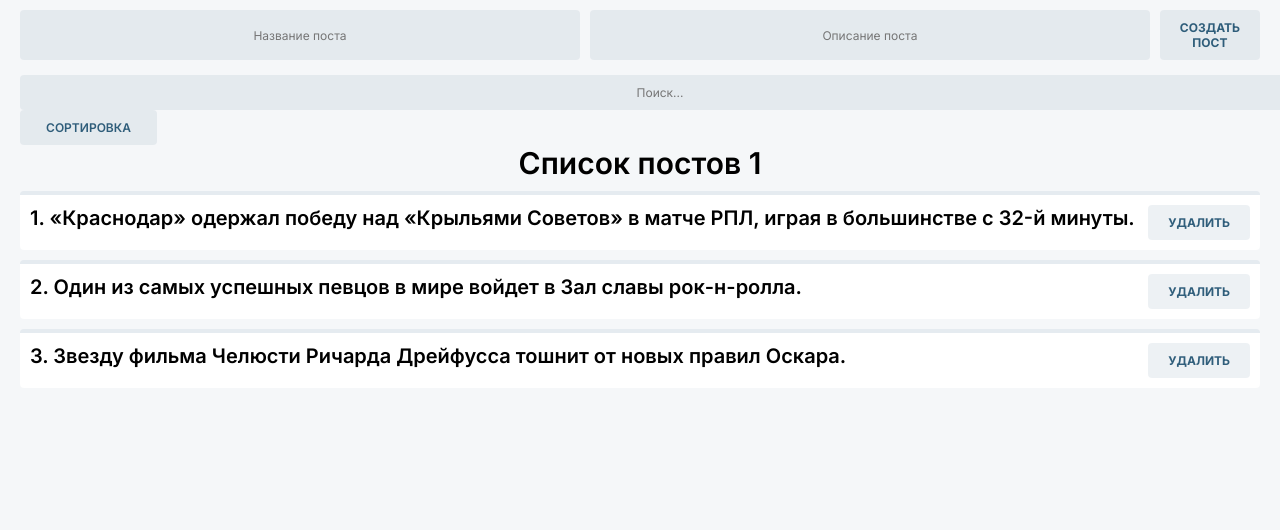
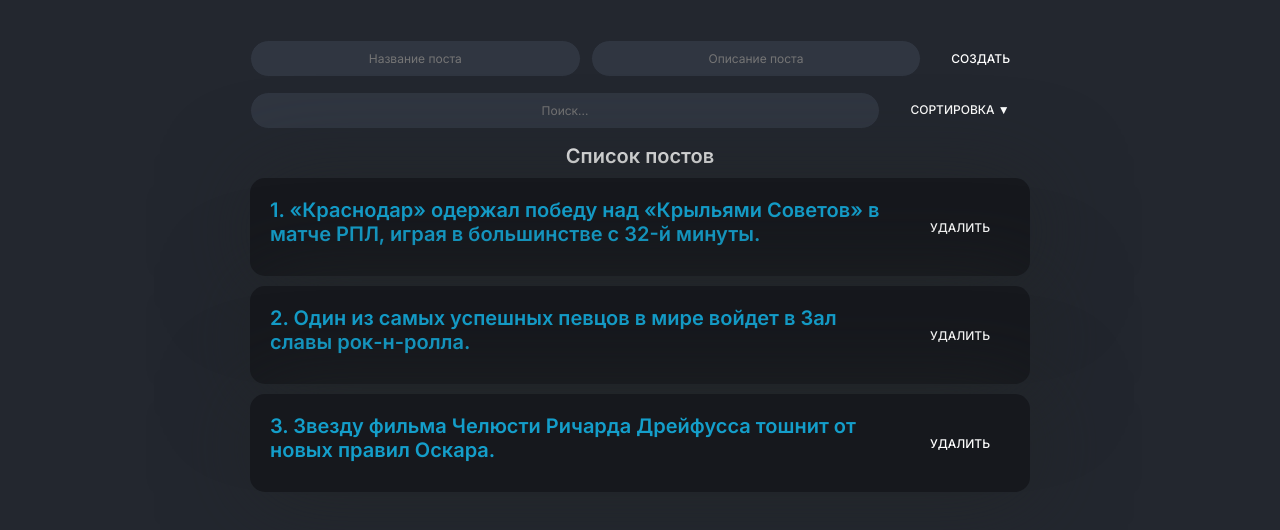
Before and after one commit to walkerman-on/personal_blog, a React (Create React App) app in the folder my-app/: page / in a window 1280 px wide. Shown: the top 530 px of the page. Built offline with nearby package versions, Linux system fonts and the light colour scheme.

Commit message:
Refresh app's design

```diff
--- a/my-app/public/index.html
+++ b/my-app/public/index.html
@@ -3,8 +3,9 @@
   <head>
     <meta charset="utf-8" />
     <link rel="icon" href="%PUBLIC_URL%/favicon.ico" />
+    <link rel="preconnect" href="https://fonts.googleapis.com">
     <meta name="viewport" content="width=device-width, initial-scale=1" />
-    <title>React App</title>
+    <title>Личный блог</title>
   </head>
   <body>
     <noscript>You need to enable JavaScript to run this app.</noscript>
--- a/my-app/src/App.js
+++ b/my-app/src/App.js
@@ -1,4 +1,4 @@
-import React, {useState} from "react"
+import React, {useState, useMemo} from "react"
 import "./components/styles/App.css"
 import ListItem from "./components/ListItem";
 import PostForm from "./components/PostForm"
@@ -23,18 +23,25 @@ function App() {
 }
 
   const [selectedSort, setSelectedSort] = useState("")
+  const [searchQuery, setSearchQuery] = useState("")
 
   const sortPosts = (sort) => {
     setSelectedSort(sort)
-    setPosts([...posts].sort((a,b) => a[sort].localeCompare(b[sort])))
   }
 
-  const [searchQuery, setSearchQuery] = useState("")
+  const sortedPosts = useMemo(() => {
+    console.log("Функция отработала")
+    if (selectedSort) {
+      [...posts].sort((a,b) => a[selectedSort].localeCompare(b[selectedSort]))
+    }
+    return posts
+  }, [selectedSort, posts])
+
 
   return (
     <div className="app">
       <PostForm create = {createForm}/>
-      <div className = "">
+      <div className = "menu_search">
         <MyInput
           placeholder = "Поиск..."
           value = {searchQuery}
@@ -43,17 +50,18 @@ function App() {
         <MySelect
           value = {selectedSort}
           onChange={sortPosts}
-          defaultValue = "Сортировка"
+          defaultValue = "Сортировка ▼"
           options = {[
             {name: "По названию", value: "title"},
             {name: "По описанию", value: "body"}
           ]}
         />
+      </div>
         {posts.length !== 0
-        ? <ListItem remove = {removePost} post = {posts} title = "Список постов 1"/>
-        : <div className="primaryText postTitle">Для создания поста введите название и описание поста</div>
+        ? <ListItem remove = {removePost} post = {sortedPosts} title = "Список постов"/>
+        : <div className="primaryText postTitle">Для создания поста введите
+          <span className="primaryText"> название</span> и <span className="primaryText">описание</span> поста</div>
         }
-      </div>
     </div>
   )
 }
--- a/my-app/src/components/PostForm.jsx
+++ b/my-app/src/components/PostForm.jsx
@@ -28,7 +28,7 @@ const PostForm = ({create}) => {
             onChange = {event => setPost({...post, body: event.target.value})}
             type = "text"
             placeholder="Описание поста"/>
-        <MyButton onClick = {addNewPost}>Создать пост</MyButton>
+        <MyButton onClick = {addNewPost}>Создать</MyButton>
       </form>
     );
 };
--- a/my-app/src/components/PostItem.jsx
+++ b/my-app/src/components/PostItem.jsx
@@ -1,11 +1,13 @@
 import React from "react"
 import MyButton from "./UI/button/MyButton"
+import classes from "./styles/App.css"
+
 
 const PostItem = (props) => {
     return (
         <div className="post">
             <div className="post__content">
-              <span className="primaryText">{props.number}. {props.post.title}</span>
+              <span className="primaryText maxPostText">{props.number}. {props.post.title}</span>
               <span className="secondaryText">{props.post.body}</span>
             </div>
             <div className="post__delete">
--- a/my-app/src/components/UI/button/MyButton.module.css
+++ b/my-app/src/components/UI/button/MyButton.module.css
@@ -1,20 +1,19 @@
 .myBtn {
     text-transform: uppercase;
     font-size: 12px;
-    color: rgba(0, 57, 92, 0.8);
-    background: rgba(0, 66, 105, 0.07);
-    border-radius: 4px;
+    color: white;
     padding: 10px 20px;
     text-align: center;
     cursor: pointer;
 }
 
 .textBtn {
-    font-weight: 700;
+    font-weight: 500;
 }
 
 .myBtn:hover {
-    opacity: 0.8;
+    background: rgba(52,58,70,.8);
+    border-radius: 15px;
 }
 
 .myBtn:disabled {
--- a/my-app/src/components/UI/input/MyInput.module.css
+++ b/my-app/src/components/UI/input/MyInput.module.css
@@ -1,8 +1,10 @@
 .myInpt {
     width: 100%;
     font-size: 12px;
-    background: rgba(0, 66, 105, 0.07);
-    border-radius: 4px;
+    background: rgba(52,58,70,.8);
+    border: 1.5px solid #23272f;
+    color: white;
+    border-radius: 40px;
     padding: 10px 20px;
     text-align: center;
     cursor: pointer;
@@ -10,4 +12,5 @@
 
 .myInpt:focus {
     opacity: 0.7;
+    outline: 2px solid #149eca;
 }
--- a/my-app/src/components/UI/select/MySelect.module.css
+++ b/my-app/src/components/UI/select/MySelect.module.css
@@ -1,8 +1,7 @@
 .MySlct {
     text-transform: uppercase;
     font-size: 12px;
-    color: rgba(0, 57, 92, 0.8);
-    background: rgba(0, 66, 105, 0.07);
+    color: white;
     border-radius: 4px;
     padding: 10px 20px;
     text-align: center;
@@ -10,9 +9,10 @@
 }
 
 .MySlct:hover {
-    opacity: 0.7;
+    background: rgba(52,58,70,.8);
+    border-radius: 15px;
 }
 
 .textSlct {
-    font-weight: 600;
+    font-weight: 500;
 }
--- a/my-app/src/components/styles/App.css
+++ b/my-app/src/components/styles/App.css
@@ -12,17 +12,17 @@ body {
 }
 
 body {
-    background: rgba(236, 241, 244, 0.5);
+    background: #23272f;
     display: flex;
     flex-direction: column;
-    font-family: "Inter", sans-serif;
+    font-family: 'Inter', Arial, sans-serif;
     font-weight: 400;
     font-size: 20px;
     color: var(--color-black);
 }
 
 #root {
-    padding: 10px 20px 40px 20px;
+    padding: 40px 250px;
 }
 
 .app {
@@ -43,10 +43,10 @@ body {
 }
 
 .post {
-    padding: 10px;
-    background: white;
-    border-top: 4px solid rgba(0, 66, 105, 0.1);
-    border-radius: 4px;
+    padding: 20px;
+    background: #16181d;
+    box-shadow: 4px 4px 90px 0px rgba(34, 37, 39, 0.83);
+    border-radius: 15px;
     display: flex;
     align-items: center;
     justify-content: space-between;
@@ -61,23 +61,32 @@ body {
 
 .primaryText {
     font-weight: 600;
+    color: #149eca;
 }
 
 .postTitle {
     text-align: center;
-    font-size: 30px;
+    font-size: 20px;
+    color: white
+}
+
+.maxPostText {
+    display: -webkit-box;
+    -webkit-line-clamp: 2;
+    -webkit-box-orient: vertical;
+    overflow: hidden;
 }
 
 .secondaryText {
-    font-weight: 400;
+    font-weight: 300;
     font-size: 15px;
+    color: white;
 }
 
 .button-text {
     text-transform: uppercase;
     font-size: 12px;
     color: rgba(0, 57, 92, 0.8);
-
 }
 
 .delete-button {
@@ -92,3 +101,8 @@ body {
 .delete-button:hover{
     opacity: 0.8;
 }
+
+.menu_search {
+    display: flex;
+    gap: 10px;
+}
```
